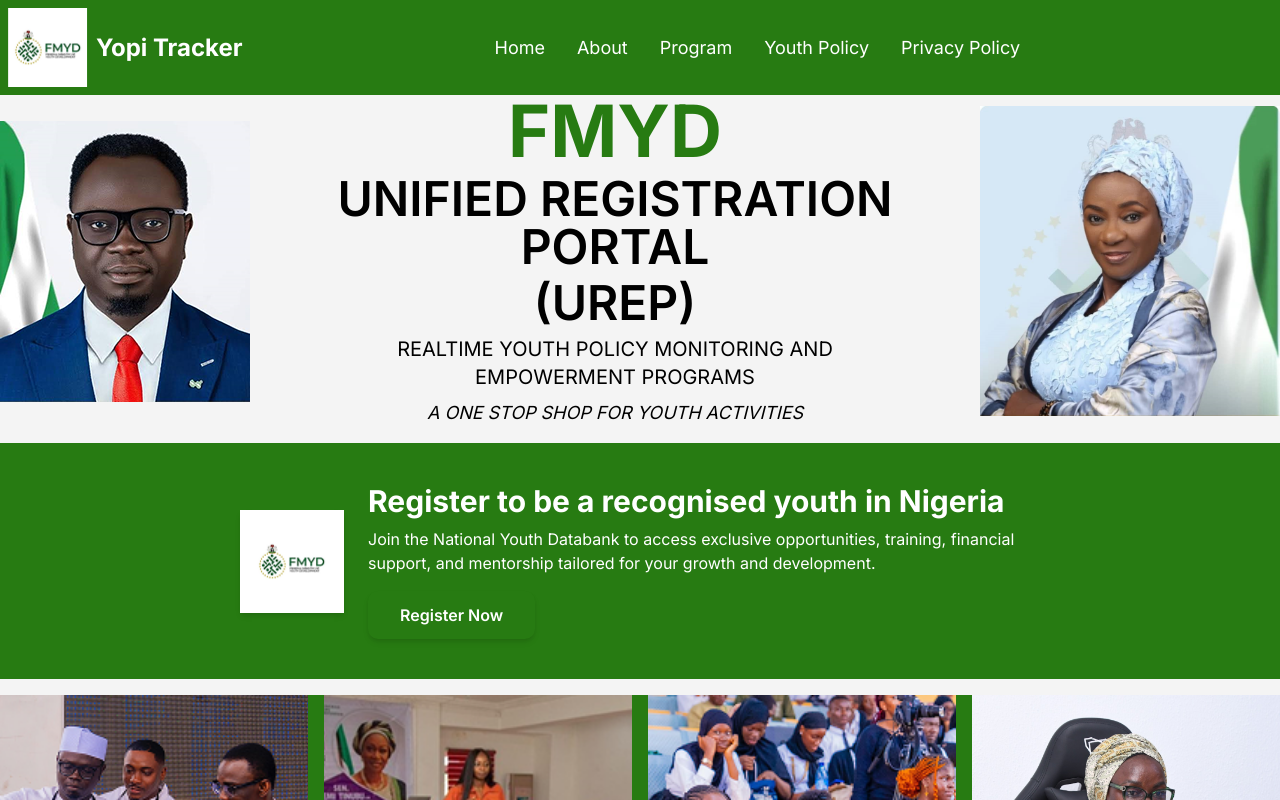
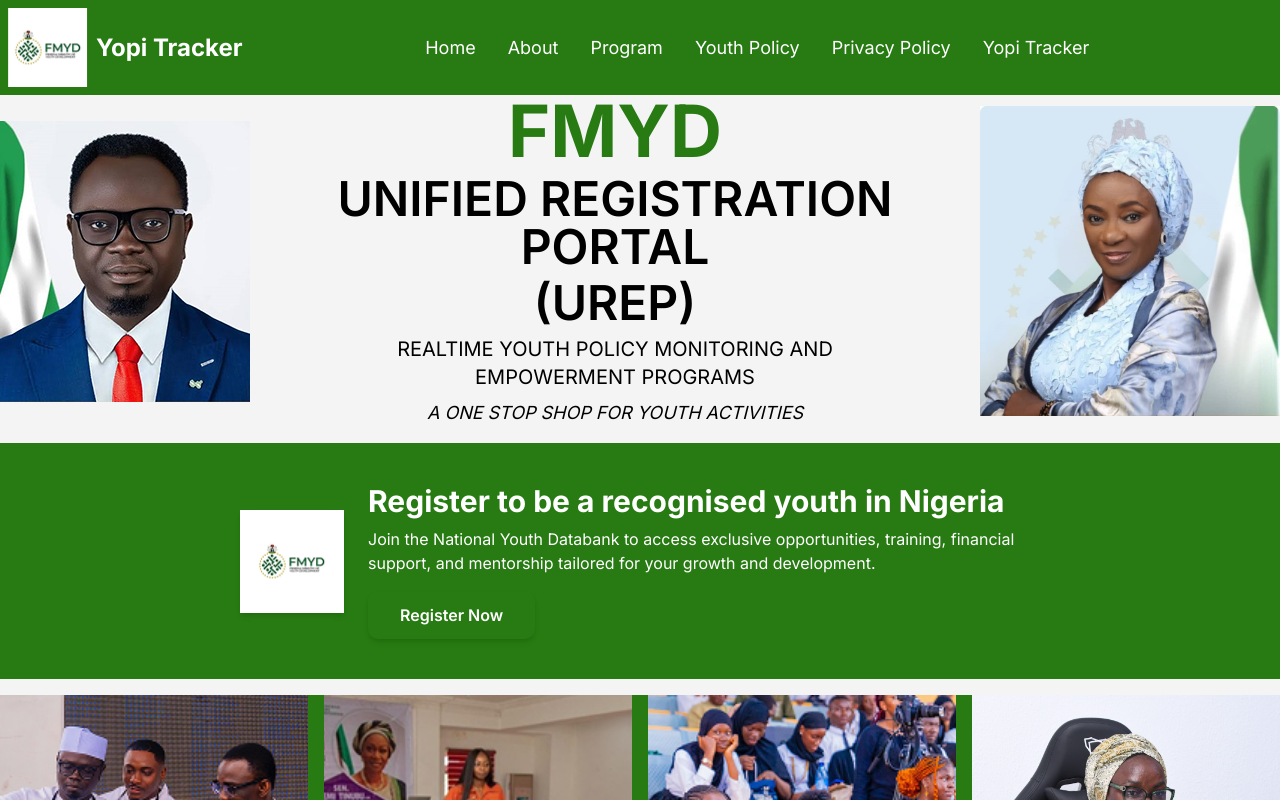
Before and after one commit to thatzerroguy/urep-frontend, a Next.js app: page / in a window 1280 px wide. Shown: the top 800 px of the page. Built offline with nearby package versions, Linux system fonts and the light colour scheme.

Commit message:
feat: yopi link

```diff
--- a/src/app/page.tsx
+++ b/src/app/page.tsx
@@ -169,7 +169,8 @@
                 <Link className={'text-white text-sm sm:text-base md:text-lg'} href= '/'>About</Link>
                 <Link className={'text-white text-sm sm:text-base md:text-lg'} href= '/'>Program</Link>
                 <Link className={'text-white text-sm sm:text-base md:text-lg'} href= '/'>Youth Policy</Link>
-                <Link className={'text-white text-sm sm:text-base md:text-lg'} href= '/'>Privacy Policy</Link>
+              <Link className={'text-white text-sm sm:text-base md:text-lg'} href='/'>Privacy Policy</Link>
+              <Link className={"text-white text-sm sm:texttext-base md:text-lg"} href='/'>Yopi Tracker</Link>
               </div>
             </div>
           </div>
```
